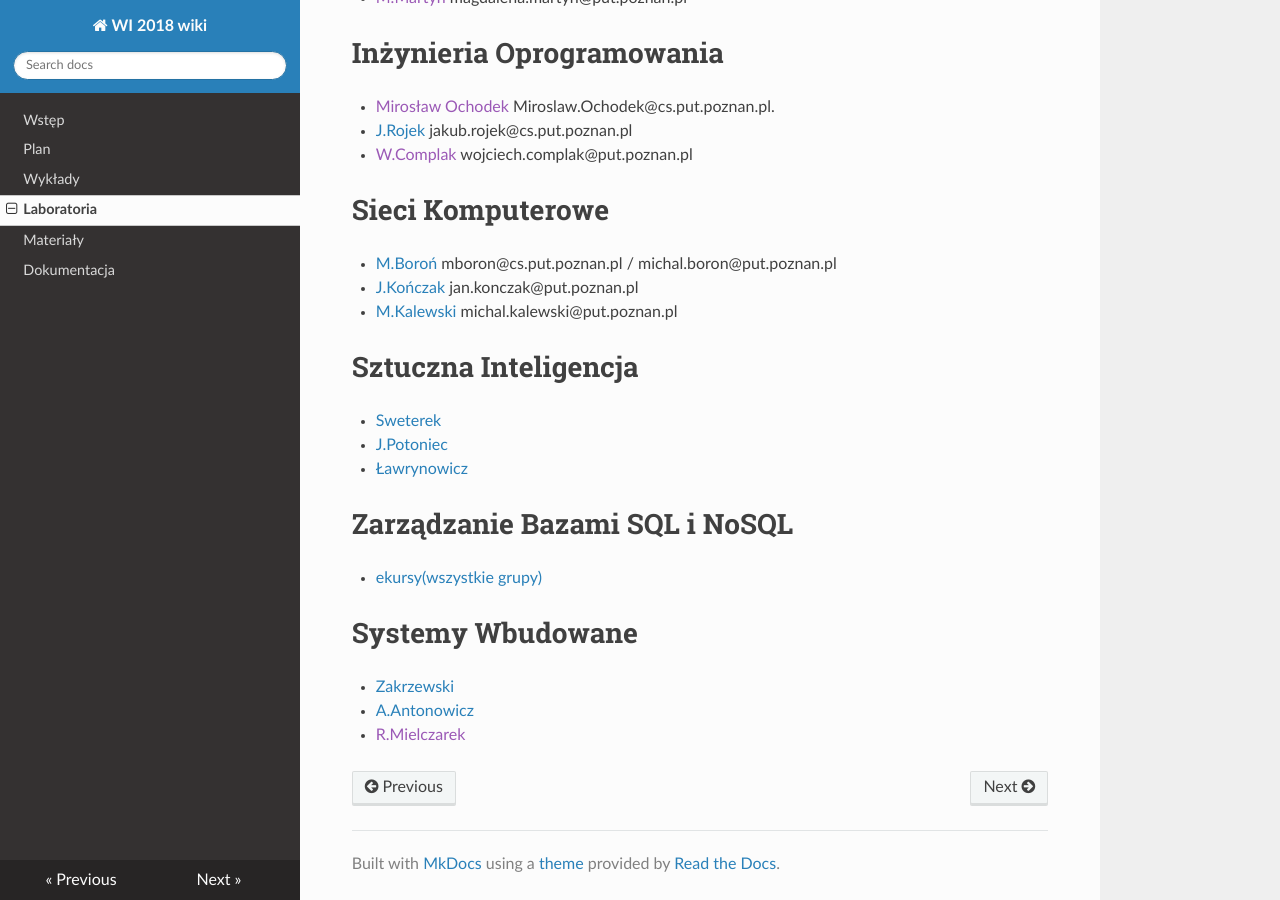
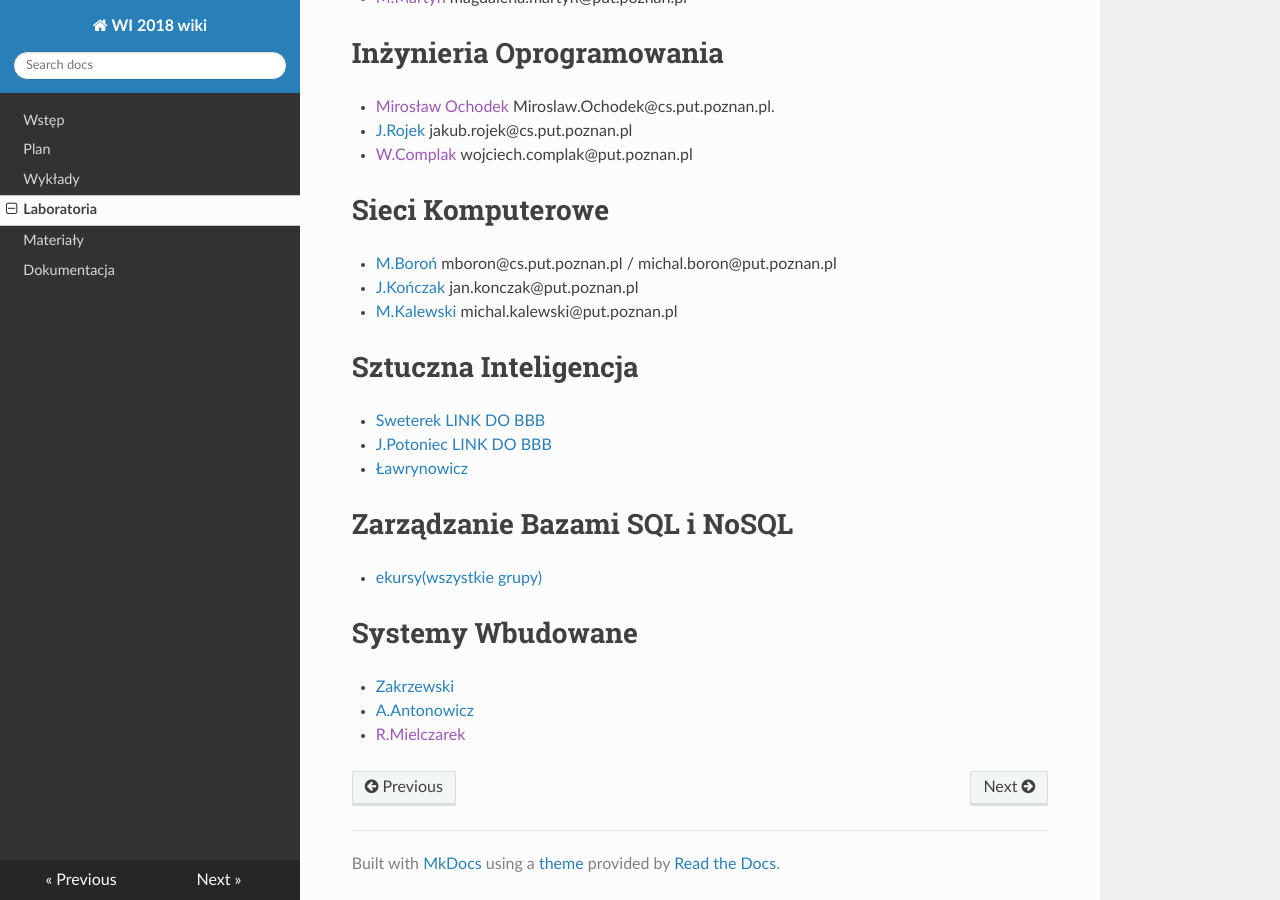
Before and after one commit to PUT-WI-18/wi18-wiki-sem5, an MkDocs documentation site: the page built from docs/laboratoria.md, in a window 1280 px wide and 900 px high, scrolled down 504 px. Built offline with MkDocs 1.6.1, drawn with Linux system fonts in a browser that asks for light colours; nearby versions of some CDN libraries.

Commit message:
Update laboratoria.md

```diff
--- a/docs/laboratoria.md
+++ b/docs/laboratoria.md
@@ -23,7 +23,10 @@
 
 # Sztuczna Inteligencja
 - [Sweterek](http://www.cs.put.poznan.pl/amichalski/si.dzienne/index.html)
+    [LINK DO BBB](https://moodle.put.poznan.pl/mod/bigbluebuttonbn/view.php?id=120740)
+
 - [J.Potoniec](http://www.cs.put.poznan.pl/jpotoniec/?page_id=12)
+    [LINK DO BBB](https://moodle.put.poznan.pl/mod/bigbluebuttonbn/view.php?id=120738)
 - [Ławrynowicz](http://www.cs.put.poznan.pl/si/)
 
 # Zarządzanie Bazami SQL i NoSQL
```
